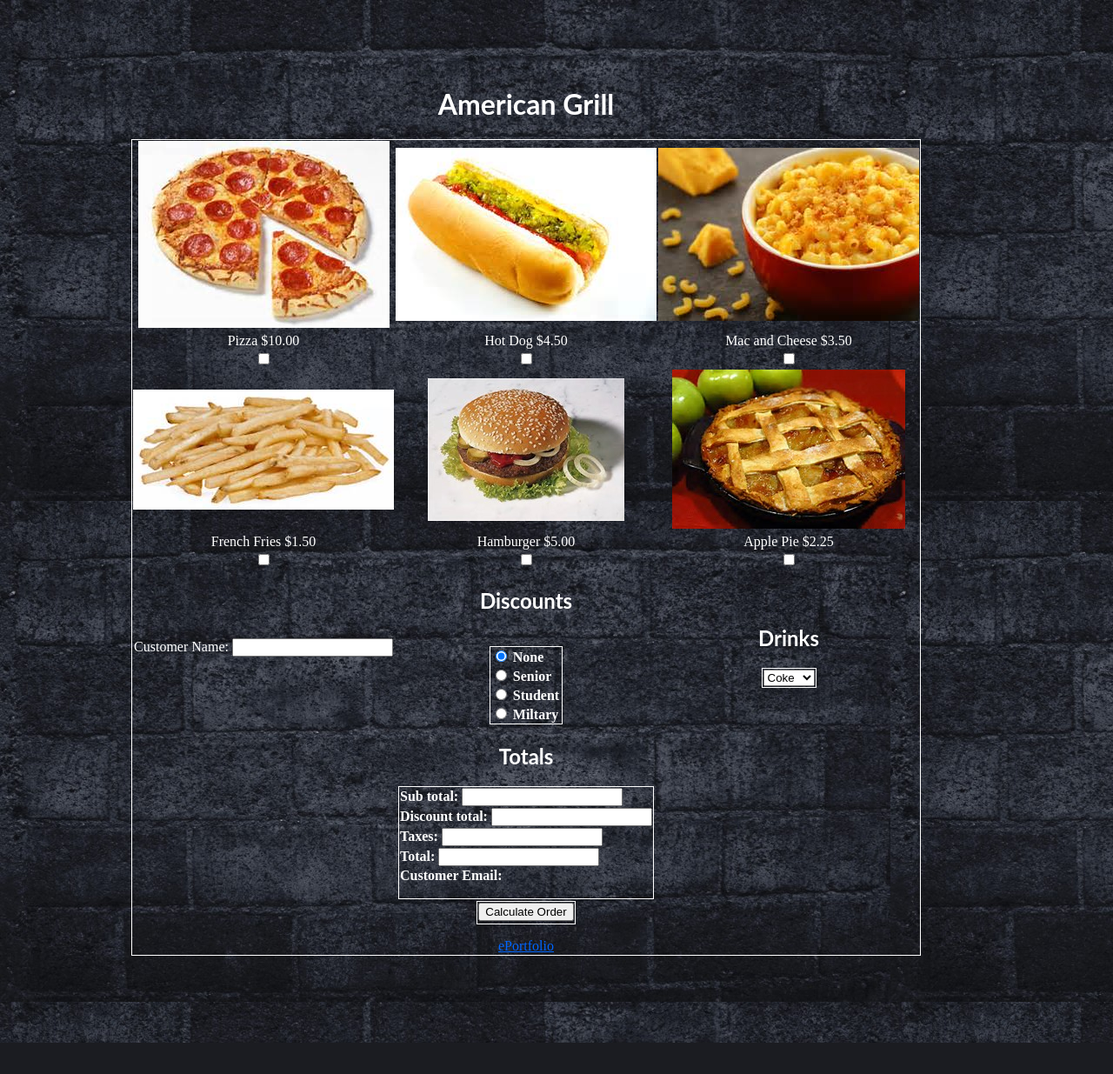
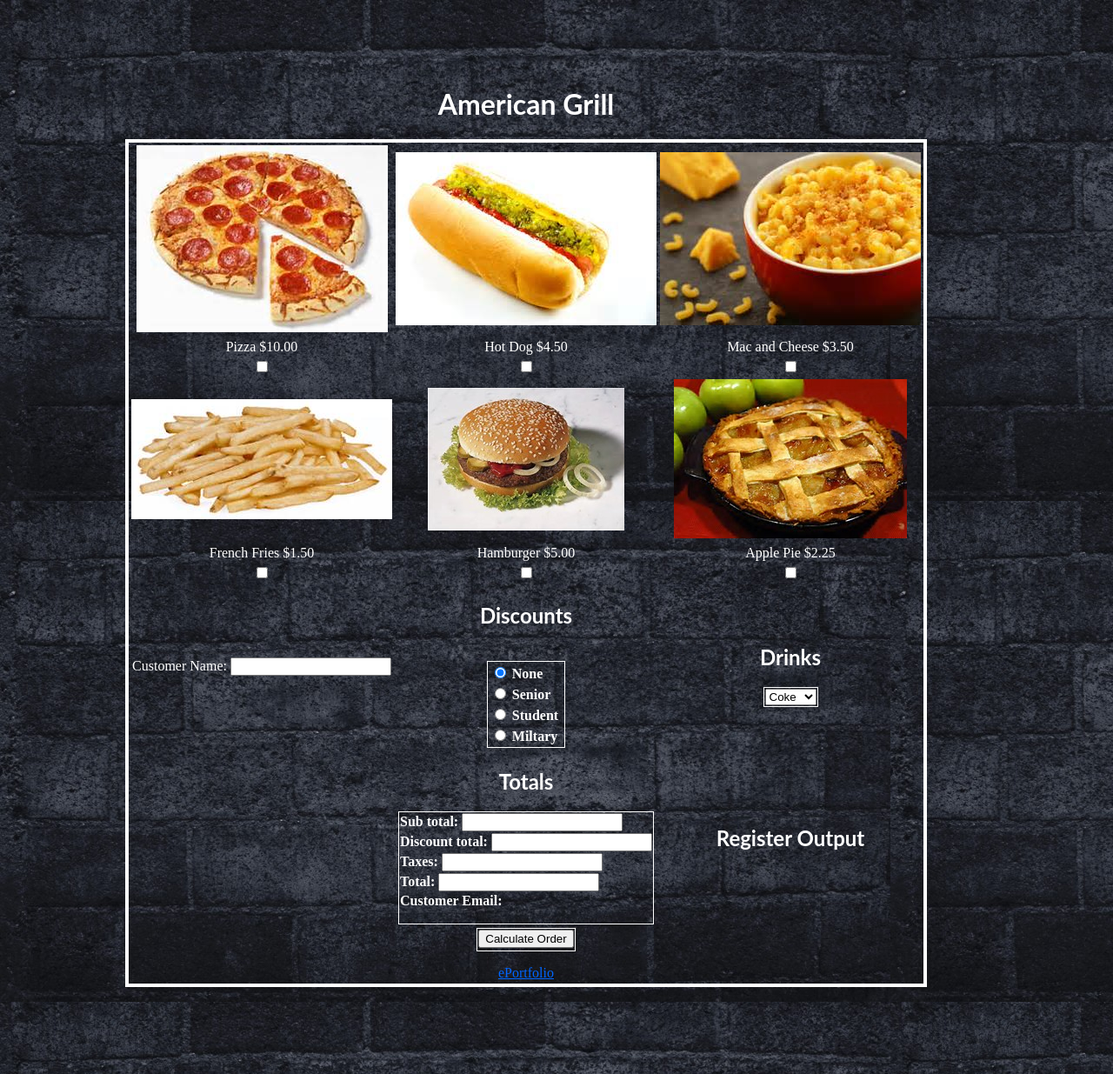
Before and after one commit to jerradmonagan/IP-website-Assignment-1, a PHP site: page /assign2/index.html in a window 1280 px wide. Shown: the whole page at 87% size. Before the commit the page ends 1199 px from the top, so only its background shows below. Run offline with PHP 8.4, Linux system fonts and the light colour scheme; lists and menus that the app fills with data are empty.

Commit message:
added register output for customers order

```diff
--- a/assign2/index.html
+++ b/assign2/index.html
@@ -21,19 +21,54 @@
         var totalBeforeTaxes=0;
         var tax=0;
         var total=0;
+        var registerText="";
+        //check items from menu add price to subtotal and then output them to register window
         if (pizza.checked)
+        {
           subTotal= parseFloat(document.getElementById("pizza").value)+ parseFloat(subTotal);
+          registerText = "pizza" +" "+registerText;
+          document.getElementById("register").innerHTML = registerText;
+        }//end if
         if (hotdog.checked)
+        {
           subTotal= parseFloat(document.getElementById("hotdog").value)+ parseFloat(subTotal);
+          registerText = "hotdog" +" "+registerText;
+          document.getElementById("register").innerHTML = registerText;
+        }//end if
         if (macAndCheese.checked)
+        {
           subTotal= parseFloat(document.getElementById("macAndCheese").value)+ parseFloat(subTotal);
+          registerText = "Mac and Cheese" +" "+registerText;
+          document.getElementById("register").innerHTML = registerText;
+        }//end if
         if (frenchFries.checked)
+        {
           subTotal= parseFloat(document.getElementById("frenchFries").value)+ parseFloat(subTotal);
+          registerText = "French Fries" +" "+registerText;
+          document.getElementById("register").innerHTML = registerText;
+        }//end if
         if (hamburger.checked)
+        {
           subTotal= parseFloat(document.getElementById("hamburger").value)+ parseFloat(subTotal);
+          registerText = "Hamburger" +" "+registerText;
+          document.getElementById("register").innerHTML = registerText;
+        }//end if
         if (applePie.checked)
+        {
           subTotal= parseFloat(document.getElementById("applePie").value)+ parseFloat(subTotal);
+          registerText = "Apple Pie" +" "+registerText;
+          document.getElementById("register").innerHTML = registerText;
+        }//end if
+
+        //add drinks to register output
+        var drinksText=document.getElementById("drinks");
+        var drinksUser=drinksText.options[drinksText.selectedIndex].text;
+        registerText = drinksUser+" "+registerText;
+        document.getElementById("register").innerHTML = registerText;
+
+        //print the subTotal
         subTotalText.value=parseFloat(subTotal);
+
         //start calculating discount
         for (i = 0; i < discount.length; i++)
         {
@@ -117,7 +152,7 @@
           <h2>Drinks</h2>
           <table class="american-grill-drinks">
             <form>
-              <tr><th><select name="Drinks">
+              <tr><th><select id="drinks">
               <option value="coke">Coke</option>
               <option value="sprite">sprite</option>
               <option value="coffee">coffee</option>
@@ -140,7 +175,7 @@
               </form>
             </table>
           </td>
-          <td></td>
+          <td><h2>Register Output</h2><p id="register"></p></td>
         </tr>
       </td>
       <tr>
--- a/style.css
+++ b/style.css
@@ -42,8 +42,7 @@ ul{
   margin-right: auto;
 }
 .american-grill-items{
-  border: 1px solid white;
-  border-collapse: collapse;
+  border: 4px solid white;
   color:white;
   text-align: center;
   margin-left: auto;
@@ -51,7 +50,6 @@ ul{
 }
 .american-grill-discount{
   border: 1px solid white;
-  border-collapse: collapse;
   color:white;
   text-align: left;
   margin-left: auto;
```
